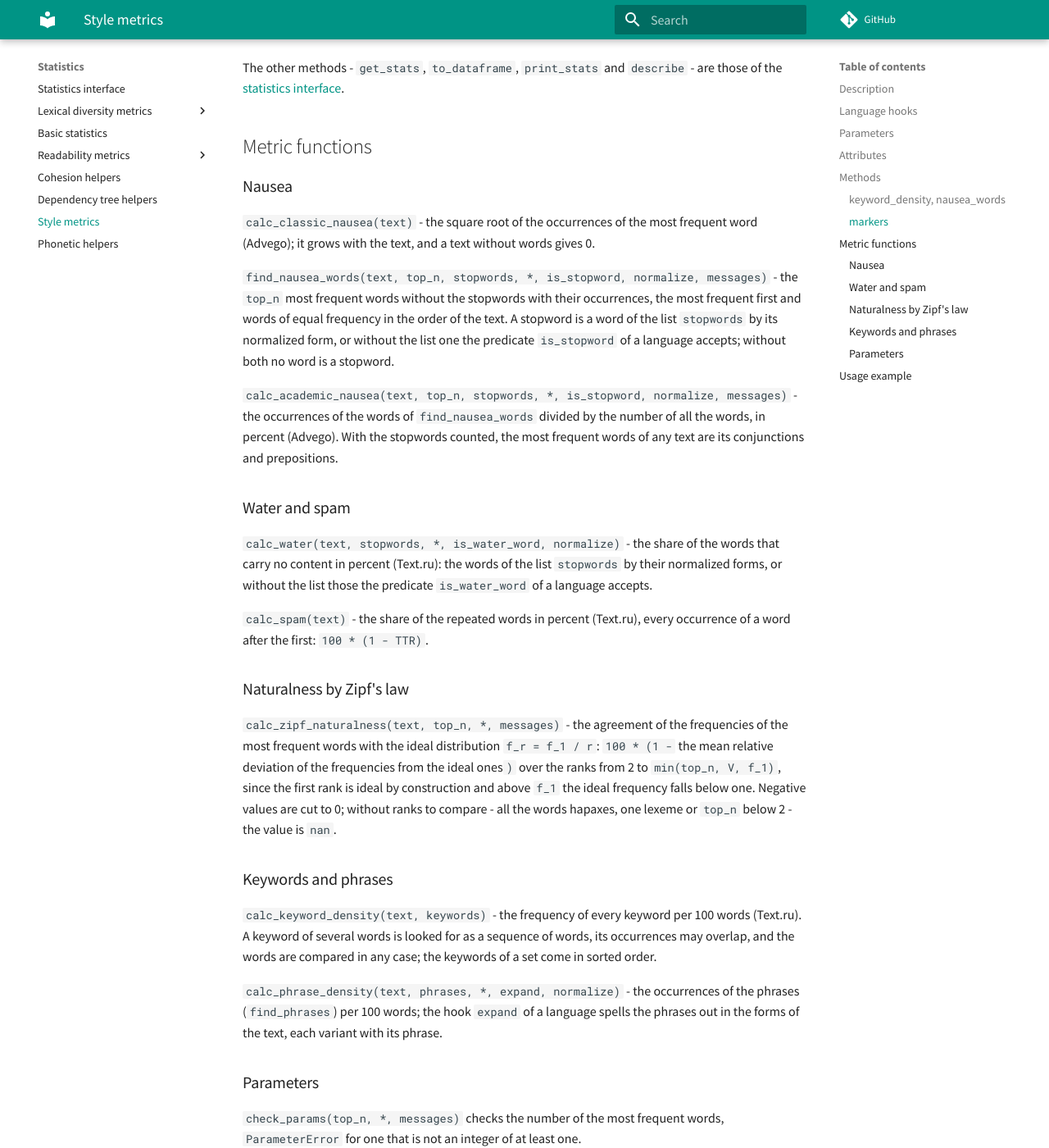
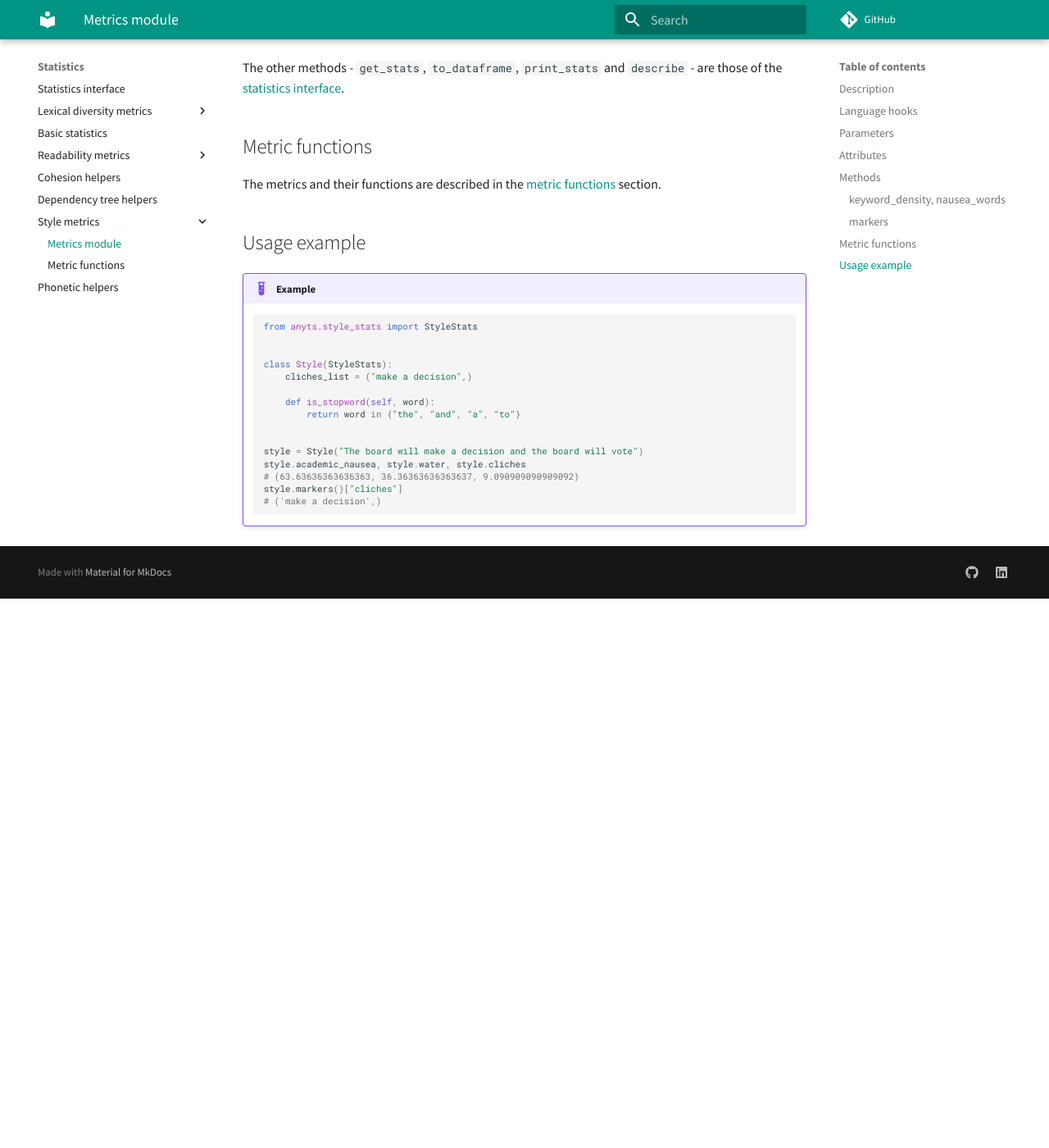
Before and after one commit to SergeyShk/anyTS, an MkDocs documentation site: the page built from docs/stats/style_stats.md, in a window 1280 px wide and 1400 px high, scrolled down 3438 px. Shown: the whole window at 82% size. Built offline with MkDocs 1.6.1 and Material for MkDocs 9.7.7, drawn with Linux system fonts in a browser that asks for light colours; comment, search, counter and statistics services are not loaded; after the commit the page ends 4168 px from its top, so only the background shows below that; part of the change alters nothing that is shown; some of the changed text lies outside the part shown.

Commit message:
Describe the style metric functions on a page of their own, as the other metrics
Co-Authored-By: Claude Opus 5.5 <noreply@anthropic.com>

````diff
--- a/docs/stats/style_stats.md
+++ b/docs/stats/style_stats.md
@@ -89,57 +89,7 @@ The other methods - `get_stats`, `to_dataframe`, `print_stats` and `describe` -
 
 ## Metric functions
 
-### Nausea { #calc_classic_nausea }
-
-<!-- --8<-- [start:calc_classic_nausea] -->
-`calc_classic_nausea(text)` - the square root of the occurrences of the most frequent word (Advego); it grows with the text, and a text without words gives 0.
-<!-- --8<-- [end:calc_classic_nausea] -->
-
-<!-- --8<-- [start:find_nausea_words] -->
-`find_nausea_words(text, top_n, stopwords, *, is_stopword, normalize, messages)` - the `top_n` most frequent words without the stopwords with their occurrences, the most frequent first and words of equal frequency in the order of the text. A stopword is a word of the list `stopwords` by its normalized form, or without the list one the predicate `is_stopword` of a language accepts; without both no word is a stopword.
-<!-- --8<-- [end:find_nausea_words] -->
-
-<!-- --8<-- [start:calc_academic_nausea] -->
-`calc_academic_nausea(text, top_n, stopwords, *, is_stopword, normalize, messages)` - the occurrences of the words of `find_nausea_words` divided by the number of all the words, in percent (Advego). With the stopwords counted, the most frequent words of any text are its conjunctions and prepositions.
-<!-- --8<-- [end:calc_academic_nausea] -->
-
-### Water and spam { #calc_water }
-
-<!-- --8<-- [start:calc_water] -->
-`calc_water(text, stopwords, *, is_water_word, normalize)` - the share of the words that carry no content in percent (Text.ru): the words of the list `stopwords` by their normalized forms, or without the list those the predicate `is_water_word` of a language accepts.
-<!-- --8<-- [end:calc_water] -->
-
-<!-- --8<-- [start:calc_spam] -->
-`calc_spam(text)` - the share of the repeated words in percent (Text.ru), every occurrence of a word after the first: `100 * (1 - TTR)`.
-<!-- --8<-- [end:calc_spam] -->
-
-### Naturalness by Zipf's law { #calc_zipf_naturalness }
-
-<!-- --8<-- [start:calc_zipf_naturalness] -->
-`calc_zipf_naturalness(text, top_n, *, messages)` - the agreement of the frequencies of the most frequent words with the ideal distribution `f_r = f_1 / r`: `100 * (1 -` the mean relative deviation of the frequencies from the ideal ones`)` over the ranks from 2 to `min(top_n, V, f_1)`, since the first rank is ideal by construction and above `f_1` the ideal frequency falls below one. Negative values are cut to 0; without ranks to compare - all the words hapaxes, one lexeme or `top_n` below 2 - the value is `nan`.
-<!-- --8<-- [end:calc_zipf_naturalness] -->
-
-### Keywords and phrases { #calc_keyword_density }
-
-<!-- --8<-- [start:calc_keyword_density] -->
-`calc_keyword_density(text, keywords)` - the frequency of every keyword per 100 words (Text.ru). A keyword of several words is looked for as a sequence of words, its occurrences may overlap, and the words are compared in any case; the keywords of a set come in sorted order.
-<!-- --8<-- [end:calc_keyword_density] -->
-
-<!-- --8<-- [start:calc_phrase_density] -->
-`calc_phrase_density(text, phrases, *, expand, normalize)` - the occurrences of the phrases (`find_phrases`) per 100 words; the hook `expand` of a language spells the phrases out in the forms of the text, each variant with its phrase.
-<!-- --8<-- [end:calc_phrase_density] -->
-
-### Parameters { #check_params }
-
-<!-- --8<-- [start:StyleStats-check_params] -->
-`check_params(top_n, *, messages)` checks the number of the most frequent words, `ParameterError` for one that is not an integer of at least one.
-<!-- --8<-- [end:StyleStats-check_params] -->
-
-<!-- --8<-- [start:in_order] -->
-`in_order(words)` - the words of a list in their order, of a set or a mapping in sorted order.
-<!-- --8<-- [end:in_order] -->
-
-Words, stopwords, keywords and phrases that are not a list of strings raise `SourceTypeError` in every function.
+The metrics and their functions are described in the [metric functions](style_stats_funcs.md) section.
 
 ## Usage example
 
--- /dev/null
+++ b/docs/stats/style_stats_funcs.md
@@ -0,0 +1,195 @@
+# Metric functions
+
+The services do not publish their formulas, so the common definitions are taken. The language of a function - the stopwords, the water, the normalized form of a word, the spelling of phrases - comes through its keyword parameters; words, stopwords, keywords and phrases that are not a list of strings raise `SourceTypeError`.
+
+## Classic nausea
+
+!!! info ""
+    **anyts.style_stats.calc_classic_nausea()**
+
+<!-- --8<-- [start:calc_classic_nausea] -->
+Computation of the classic nausea (Advego): how much one word is pressed. It is not corrected for text length and grows with the text; a text without words gives 0.
+
+Formula:
+
+$$
+\sqrt{f_1}
+$$
+
+where $f_1$ is the number of occurrences of the most frequent word.
+
+Parameters:
+
+| Parameter | Type | Default | Description |
+| :-------: | :--: | :-----: | :---------: |
+| `text` | list[str] | `-` | List of words |
+<!-- --8<-- [end:calc_classic_nausea] -->
+
+## Words of the academic nausea
+
+!!! info ""
+    **anyts.style_stats.find_nausea_words()**
+
+<!-- --8<-- [start:find_nausea_words] -->
+The `top_n` most frequent words without the stopwords with their occurrences, the most frequent first and words of equal frequency in the order of the text. A stopword is a word of the list `stopwords` by its normalized form, or without the list one the predicate `is_stopword` of a language accepts; without both no word is a stopword.
+
+Parameters:
+
+| Parameter | Type | Default | Description |
+| :-------: | :--: | :-----: | :---------: |
+| `text` | list[str] | `-` | List of words |
+| `top_n` | int | `10` | Number of the most frequent words |
+| `stopwords` | list[str] | `None` | Stopwords |
+| `is_stopword` | Callable | `None` | Whether a word is a stopword, without the list |
+| `normalize` | Callable | `str.lower` | Normalized form of a word |
+| `messages` | dict[str, str] | `MESSAGES` | Messages of the errors by key |
+<!-- --8<-- [end:find_nausea_words] -->
+
+## Academic nausea
+
+!!! info ""
+    **anyts.style_stats.calc_academic_nausea()**
+
+<!-- --8<-- [start:calc_academic_nausea] -->
+Computation of the academic nausea (Advego): the share of the occurrences of the most frequent significant words (`find_nausea_words`) among all the words, in percent. With the stopwords counted, the most frequent words of any text would be its conjunctions and prepositions.
+
+Formula:
+
+$$
+100 \cdot \frac{\sum_{w \in \textrm{top}_n} f_w}{\textrm{Number of words}}
+$$
+
+Parameters:
+
+| Parameter | Type | Default | Description |
+| :-------: | :--: | :-----: | :---------: |
+| `text` | list[str] | `-` | List of words |
+| `top_n` | int | `10` | Number of the most frequent words |
+| `stopwords` | list[str] | `None` | Stopwords |
+| `is_stopword` | Callable | `None` | Whether a word is a stopword, without the list |
+| `normalize` | Callable | `str.lower` | Normalized form of a word |
+| `messages` | dict[str, str] | `MESSAGES` | Messages of the errors by key |
+<!-- --8<-- [end:calc_academic_nausea] -->
+
+## Water content
+
+!!! info ""
+    **anyts.style_stats.calc_water()**
+
+<!-- --8<-- [start:calc_water] -->
+Computation of the water content (Text.ru): the share of the words that carry no content, in percent - the words of the list `stopwords` by their normalized forms, or without the list those the predicate `is_water_word` of a language accepts.
+
+Parameters:
+
+| Parameter | Type | Default | Description |
+| :-------: | :--: | :-----: | :---------: |
+| `text` | list[str] | `-` | List of words |
+| `stopwords` | list[str] | `None` | Words of water |
+| `is_water_word` | Callable | `None` | Whether a word is water, without the list |
+| `normalize` | Callable | `str.lower` | Normalized form of a word |
+<!-- --8<-- [end:calc_water] -->
+
+## Spam score
+
+!!! info ""
+    **anyts.style_stats.calc_spam()**
+
+<!-- --8<-- [start:calc_spam] -->
+Computation of the spam score (Text.ru): the share of the repeated words in percent, every occurrence of a word after the first.
+
+Formula:
+
+$$
+100 \cdot \left(1 - \frac{\textrm{Number of lexemes}}{\textrm{Number of words}}\right)
+$$
+
+Parameters:
+
+| Parameter | Type | Default | Description |
+| :-------: | :--: | :-----: | :---------: |
+| `text` | list[str] | `-` | List of words |
+<!-- --8<-- [end:calc_spam] -->
+
+## Naturalness by Zipf's law
+
+!!! info ""
+    **anyts.style_stats.calc_zipf_naturalness()**
+
+<!-- --8<-- [start:calc_zipf_naturalness] -->
+Computation of the naturalness of a text by Zipf's law: the agreement of the frequencies of the most frequent words with the ideal distribution $f_r = f_1 / r$, where $r$ is the rank of a word. The first rank is ideal by construction, and above $f_1$ the ideal frequency falls below one, so the ranks run from 2 to $R = \min(\textrm{top\_n}, V, f_1)$. Negative values are cut to 0; without ranks to compare - all the words hapaxes, one lexeme or `top_n` below 2 - the value is `nan`.
+
+Formula:
+
+$$
+100 \cdot \left(1 - \frac{1}{R - 1} \sum_{r=2}^{R} \frac{|r \cdot f_r - f_1|}{f_1}\right)
+$$
+
+Parameters:
+
+| Parameter | Type | Default | Description |
+| :-------: | :--: | :-----: | :---------: |
+| `text` | list[str] | `-` | List of words |
+| `top_n` | int | `10` | Number of the most frequent words |
+| `messages` | dict[str, str] | `MESSAGES` | Messages of the errors by key |
+<!-- --8<-- [end:calc_zipf_naturalness] -->
+
+## Keyword density
+
+!!! info ""
+    **anyts.style_stats.calc_keyword_density()**
+
+<!-- --8<-- [start:calc_keyword_density] -->
+Computation of the density of keywords (Text.ru): the frequency of every keyword per 100 words of the text. A keyword of several words separated by spaces is looked for as a sequence of words, its occurrences may overlap, and the words are compared in any case; the keywords of a set come in sorted order.
+
+Parameters:
+
+| Parameter | Type | Default | Description |
+| :-------: | :--: | :-----: | :---------: |
+| `text` | list[str] | `-` | List of words |
+| `keywords` | list[str] | `-` | Keywords or phrases |
+<!-- --8<-- [end:calc_keyword_density] -->
+
+## Density of phrases
+
+!!! info ""
+    **anyts.style_stats.calc_phrase_density()**
+
+<!-- --8<-- [start:calc_phrase_density] -->
+Computation of the density of the phrases of a list: their occurrences (`find_phrases`) per 100 words. The hook `expand` of a language spells the phrases out in the forms of the text - the forms of a verb, contractions - giving every variant with its phrase; the style metrics count the compound prepositions and the cliches so.
+
+Parameters:
+
+| Parameter | Type | Default | Description |
+| :-------: | :--: | :-----: | :---------: |
+| `text` | list[str] | `-` | List of words |
+| `phrases` | list[str] | `-` | Phrases, words separated by spaces |
+| `expand` | Callable | `None` | Variants of the phrases in the text, by the words and the phrases |
+| `normalize` | Callable | `str.lower` | Normalized form of a word |
+<!-- --8<-- [end:calc_phrase_density] -->
+
+## Parameters of the metrics { #check_params }
+
+!!! info ""
+    **anyts.style_stats.check_params()**, **anyts.style_stats.in_order()**
+
+<!-- --8<-- [start:StyleStats-check_params] -->
+`check_params(top_n, *, messages)` checks the number of the most frequent words: one that is not an integer of at least one raises `ParameterError`.
+<!-- --8<-- [end:StyleStats-check_params] -->
+
+<!-- --8<-- [start:in_order] -->
+`in_order(words)` puts a collection of words in a fixed order: a list keeps its order, a set or a mapping is sorted.
+<!-- --8<-- [end:in_order] -->
+
+!!! example "Example"
+
+    ``` python
+    from anyts.style_stats import calc_academic_nausea, calc_keyword_density, calc_zipf_naturalness
+
+    words = "the cat and the dog and the cat ran".split()
+    calc_academic_nausea(words, top_n=2, stopwords={"the", "and"})
+    # 33.333333333333336
+    calc_zipf_naturalness(["a", "a", "a", "a", "b"])
+    # 50.0
+    calc_keyword_density(words, ["the cat"])
+    # {'the cat': 22.22222222222222}
+    ```
--- a/mkdocs.yml
+++ b/mkdocs.yml
@@ -24,7 +24,9 @@ nav:
         - Metric functions: stats/readability_stats_funcs.md
       - Cohesion helpers: stats/cohesion.md
       - Dependency tree helpers: stats/syntax.md
-      - Style metrics: stats/style_stats.md
+      - Style metrics:
+        - Metrics module: stats/style_stats.md
+        - Metric functions: stats/style_stats_funcs.md
       - Phonetic helpers: stats/phonetics.md
     - Corpus measures:
       - Keywords: corpus/keyness.md
````
